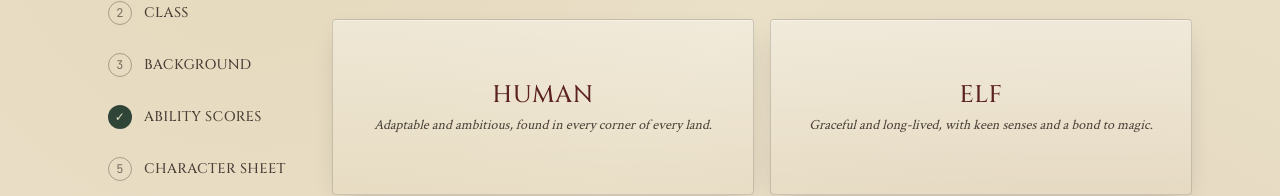
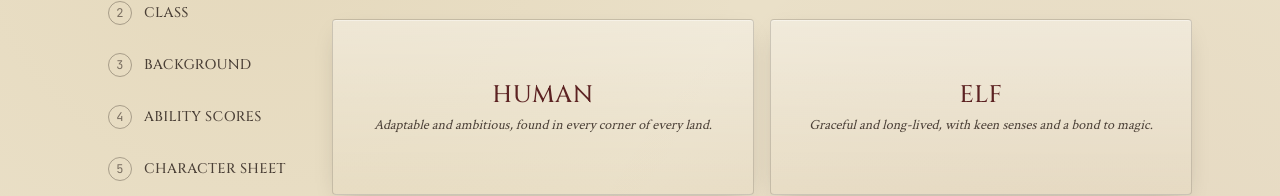
Before and after one commit to firebeard25Oh/dnd-character-creator, a Next.js app: page / in a window 1280 px wide. Shown: the part 184-380 px from the top of the page. Built offline with nearby package versions, Linux system fonts and the light colour scheme.

Commit message:
Remove default ability score method
Co-authored-by: firebeard25Oh <firebeard25Oh@users.noreply.github.com>

```diff
--- a/src/app/page.tsx
+++ b/src/app/page.tsx
@@ -26,7 +26,7 @@ interface Draft {
   backgroundId: string | null;
   chosenSkills: string[];
   scores: Record<AbilityKey, number>;
-  abilityMethod: AbilityMethod;
+  abilityMethod: AbilityMethod | null;
 }
 
 const emptyScores = ABILITY_ORDER.reduce(
@@ -41,7 +41,7 @@ const emptyDraft: Draft = {
   backgroundId: null,
   chosenSkills: [],
   scores: emptyScores,
-  abilityMethod: "point-buy",
+  abilityMethod: null,
 };
 
 export default function Home() {
@@ -82,7 +82,7 @@ export default function Home() {
     { id: "race", label: "Race", done: !!draft.raceId },
     { id: "class", label: "Class", done: !!draft.classId },
     { id: "background", label: "Background", done: !!draft.backgroundId },
-    { id: "abilities", label: "Ability Scores", done: true },
+    { id: "abilities", label: "Ability Scores", done: !!draft.abilityMethod },
     { id: "review", label: "Character Sheet", done: !!(race && charClass && background) },
   ];
 
@@ -223,7 +223,7 @@ export default function Home() {
             <AbilityScores
               scores={draft.scores}
               setScores={(scores) => setDraft((d) => ({ ...d, scores }))}
-              method={draft.abilityMethod ?? "point-buy"}
+              method={draft.abilityMethod ?? null}
               setMethod={(abilityMethod) => setDraft((d) => ({ ...d, abilityMethod }))}
               race={race}
             />
--- a/src/components/AbilityScores.tsx
+++ b/src/components/AbilityScores.tsx
@@ -58,7 +58,7 @@ function makeScores(values: number[], assignments: number[]) {
 }
 
 function getInitialAssignments(
-  method: AbilityMethod,
+  method: AbilityMethod | null,
   scores: Record<AbilityKey, number>
 ) {
   if (method !== "standard") return [...INITIAL_ASSIGNMENTS];
@@ -139,7 +139,7 @@ export function AbilityScores({
 }: {
   scores: Record<AbilityKey, number>;
   setScores: (scores: Record<AbilityKey, number>) => void;
-  method: AbilityMethod;
+  method: AbilityMethod | null;
   setMethod: (method: AbilityMethod) => void;
   race: Race | null;
 }) {
```
